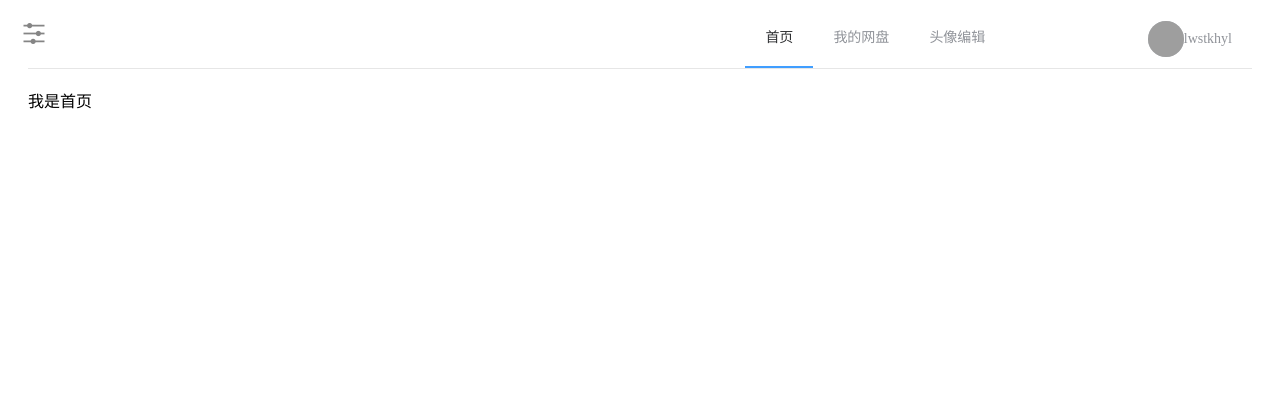
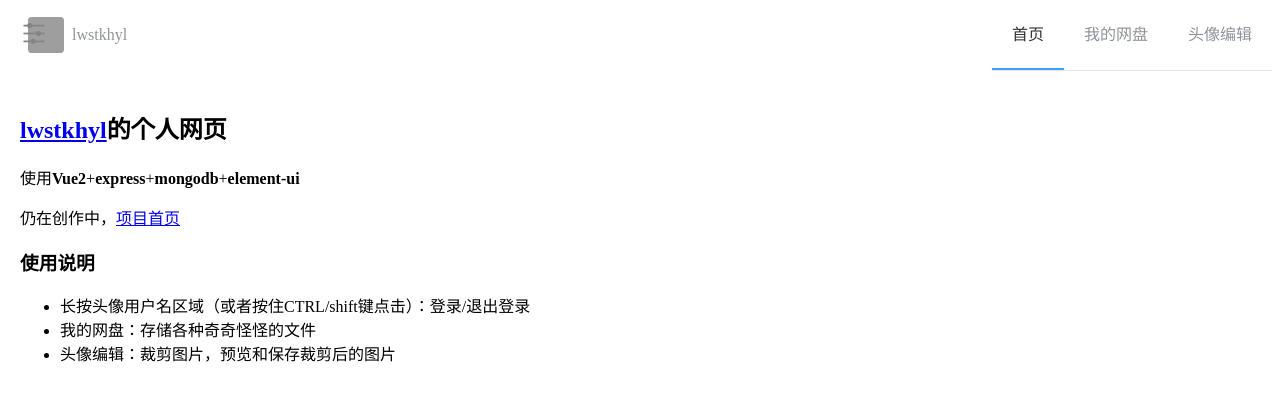
Before and after one commit to lwstkhyl/MyBlogByVue, a Vue app: page /#/ in a window 1280 px wide. Before the commit this address led to /#/. Shown: the top 400 px of the page. Built offline with nearby package versions, Linux system fonts and the light colour scheme; grey boxes are pictures that could not be loaded.

Commit message:
局部引入eleui前

```diff
--- a/babel.config.js
+++ b/babel.config.js
@@ -1,5 +1,15 @@
 module.exports = {
   presets: [
-    '@vue/cli-plugin-babel/preset'
+    '@vue/cli-plugin-babel/preset',
+    ["@babel/preset-env", { "modules": false }]
+  ],
+  plugins: [
+    [
+      "component",
+      {
+        "libraryName": "element-ui",
+        "styleLibraryName": "theme-chalk"
+      }
+    ]
   ]
 }
--- a/config/config.js
+++ b/config/config.js
@@ -1,6 +1,6 @@
 module.exports = {
     userName: 'lwstkhyl',
-    userAvatar: '11',
+    userAvatar: 'https://s21.ax1x.com/2025/02/26/pE1vyj0.png',
     userURL: 'https://github.com/lwstkhyl/',
     repURL: 'https://github.com/lwstkhyl/MyBlogByVue',
     baseURL: 'http://localhost:3000',
--- a/src/App.vue
+++ b/src/App.vue
@@ -1,12 +1,14 @@
 <template>
   <div id="app">
     <!-- 遮罩层 -->
+    <transition name="showMask">
       <div
         v-show="showSidebar && !isDesktop"
         class="mask"
-      @click="closeSidebar"
+        @click="showSidebar = false"
         @mouseover="hover_sidebar"
       ></div>
+    </transition>
     <!-- 固定侧边栏切换按钮 -->
     <i
       @click="toggleSidebar"
@@ -48,28 +50,6 @@
         </el-form-item>
       </el-form>
     </el-dialog>
-    <!-- 顶部导航栏 -->
-    <el-header class="header" v-show="!isMobile">
-      <div :class="['header-content', { 'container': isDesktop }]">
-        <!-- 顶部导航栏内容 -->
-        <el-menu
-          :default-active="$route.path"
-          @select="handleSelect"
-          menu-trigger="hover"
-          class="el-menu"
-          mode="horizontal"
-        >
-          <el-menu-item index="/">首页</el-menu-item>
-          <el-menu-item index="/file">我的网盘</el-menu-item>
-          <el-menu-item index="/avatar">头像编辑</el-menu-item>
-          <!-- 右侧用户信息 -->
-          <el-menu-item class="right-section" @click="clickUsername">
-            <el-avatar :size="36" :src="userAvatar" v-show="userAvatar"></el-avatar>
-            <span class="user-name">{{ userName }}{{isLoggedIn ? "（已登录）" : ""}}</span>
-          </el-menu-item>
-        </el-menu>
-      </div>
-    </el-header>
     <!-- 侧边栏 -->
     <el-aside
       class="sidebar"
@@ -104,13 +84,48 @@
         </el-menu>
       </div>
     </el-aside>
-    <!-- 页面内容 -->
+    <!-- 页面主体 -->
     <div
       class="content-wrapper"
       :style="{
         'margin-left': `${mainLeft}px`
       }"
     >
+      <!-- 顶部导航栏 -->
+      <el-header
+        class="header"
+        v-show="!isMobile"
+      >
+        <div :class="['header-content', { 'container': isDesktop }]">
+          <!-- 用户信息 -->
+          <div
+            class="userInfo"
+            @click="clickUsername"
+            v-longpress="handleLog"
+          >
+            <el-avatar
+              v-show="userAvatar"
+              :size="36"
+              shape="square"
+              :src="userAvatar"
+            ></el-avatar>
+            <span class="user-name">{{isLoggedIn ? `${userName}（已登录）` : `${userName}`}}</span>
+          </div>
+          <!-- 顶部导航栏内容 -->
+          <el-menu
+            :default-active="$route.path"
+            @select="handleSelect"
+            menu-trigger="hover"
+            class="el-menu"
+            mode="horizontal"
+          >
+            <el-menu-item index="/">首页</el-menu-item>
+            <el-menu-item index="/file">我的网盘</el-menu-item>
+            <el-menu-item index="/avatar">头像编辑</el-menu-item>
+          </el-menu>
+        </div>
+      </el-header>
+      <!-- 页面内容 -->
       <main
         class="main-content"
         :class="[{
@@ -146,9 +161,10 @@ export default {
       isDesktop: true, //是否宽屏
       isMobile: false, //是否窄屏
       isKeydown: false, //是否按下shift/CTRL键（按下同时点击头像用户名登录）
-      visible: false, //登录弹窗相关数据
-      loading: false,
-      form: {
+      timeOutEvent: 0, //记录触摸时长（长按头像用户名登录）
+      visible: false, //登录弹窗是否弹出
+      loading: false, //是否正在登录状态
+      form: { //登录的表单数据
         username: '',
         password: ''
       }
@@ -156,6 +172,7 @@ export default {
   },
   computed:{
     ...mapState('auth', {isLoggedIn: 'token'}),
+    ...mapState('base', ['isMobileAgent', ]),
   },
   mounted(){
     window.addEventListener('keydown', e => {
@@ -173,22 +190,25 @@ export default {
   },
   methods: {
     ...mapMutations('auth', ['LOGOUT', 'SET_TOKEN', ]),
-    clickUsername(){
-      if(!this.isKeydown && this.userURL) {
-        window.open(this.userURL);
-      }
-      else{
+    handleLog(){ //根据是否处于登录状态，弹出登录/退出登录窗口
       if(!this.isLoggedIn) this.visible = true;
       else {
         this.$confirm('退出登录?', '提示', {
           confirmButtonText: '确定',
           cancelButtonText: '取消',
           type: 'warning'
-          }).then(this.logout).catch(()=>{});
-        }
+        }).then(this.handleLogout).catch(()=>{});
       }
     },
-    async handleLogin() {
+    clickUsername(){
+      if(!this.isKeydown && this.userURL) {
+        window.open(this.userURL);
+      }
+      else {
+        this.handleLog();
+      }
+    },
+    async handleLogin() { //登录
       if(!(this.form.username && this.form.password)) return this.$message.error('输入不能为空');
       try {
         this.loading = true;
@@ -206,7 +226,7 @@ export default {
         this.loading = false;
       }
     },
-    async logout() {
+    async handleLogout() { //退出登录
       this.LOGOUT();
       // window.location.reload();
     },
@@ -217,7 +237,7 @@ export default {
         path: key,
       });
     },
-    toggleSidebar() {
+    toggleSidebar() { //隐藏/显示侧面导航
       this.showSidebar = !this.showSidebar
       if(this.showSidebar) this.sidebarTop = this.$refs.SidebarBtn.offsetHeight;
       if(!this.showSidebar) this.mainLeft = 0;
@@ -232,19 +252,17 @@ export default {
         }
       }
     },
-    closeSidebar() {
-      this.showSidebar = false
-    },
-    handleResize() {
+    handleResize() { //页面尺寸变化
       const width = window.innerWidth
       this.isDesktop = width >= 1456
       // this.isMobile = width < 768
       this.isMobile = false
     },
-    hover_btn(){
+    hover_btn(){ //鼠标移至显示隐藏侧面导航的按钮
+      if(this.isMobileAgent) return;
       if(!this.showSidebar) this.toggleSidebar();
     },
-    hover_sidebar(){
+    hover_sidebar(){ //鼠标移至侧面导航
       if(this.showSidebar) this.toggleSidebar();
     }
   }
@@ -257,6 +275,7 @@ html{
 }
 body{
   padding-right: 0 !important; /* 防止弹窗出现时页面移动 */
+  margin: 0 !important;
 }
 /* 解决控制台多选框报错 */
 input[aria-hidden="true"] {
@@ -265,56 +284,80 @@ input[aria-hidden="true"] {
 .el-radio:focus:not(.is-focus):not(:active):not(.is-disabled) .el-radio__inner {
     box-shadow: none;
 }
-/* 基础样式 */
+/* 登录弹窗居中 */
+::v-deep .el-dialog{
+  display: flex;
+  flex-direction: column;
+  margin: 0 !important;
+  position: absolute;
+  top: 50%;
+  left: 50%;
+  transform: translate(-50%,-50%);
+  max-height: calc(100% - 30px);
+  max-width: calc(100% - 30px);
+}
+::v-deep  .el-dialog .el-dialog__body{
+  flex: 1;
+  overflow: auto;
+}
+.el-dialog__wrapper{
+  overflow: hidden;
+}
+/* 基础样式-版心居中 */
 .container {
   max-width: 1200px;
   margin: 0 auto;
+}
+/* 遮罩层动画 */
+.showMask-leave-to, .showMask-enter {
+  opacity: 0;
+}
+.showMask-enter-to, .showMask-leave {
+  opacity: 1
+}
+.showMask-enter-active, .showMask-leave-active {
+  transition: opacity 0.3s
 }
 /* 头部样式 */
 .header {
   padding: 0;
   background-color: #FFF;
+  height: 70px !important;
+  transition: margin-left 0.3s;
 }
 .header-content {
-  height: 60px;
+  display: flex;
+  justify-content: space-between;
+  height: 70px;
 }
 /* 顶部导航栏 */
 .header .el-menu{
   display: flex;
-  justify-content:end;
+  justify-content: end;
+  height: 100%;
+  line-height: 70px;
+  margin-right: 8px;
 }
 .header .el-menu li{
-
+  font-size: 16px;
+  height: 70px;
+  line-height: 70px;
 }
 /* 用户名区域 */
-.header .right-section{
+.header .userInfo{
+  display: flex;
   cursor: pointer;
-  margin-left: 10% !important;
+  align-items: center;
+  margin-left: 28px;
+  /* 颜色和渐变 */
+  color: #909399;
+  transition: color .3s;
 }
-.header .right-section .el-avatar{
-
+.header .userInfo .user-name{
+  margin-left: 8px;
 }
-.header .right-section user-name{
-
-}
-/* 登录弹窗居中 */
-::v-deep .el-dialog{
-    display: flex;
-    flex-direction: column;
-    margin:0 !important;
-    position:absolute;
-    top:50%;
-    left:50%;
-    transform:translate(-50%,-50%);
-    max-height:calc(100% - 30px);
-    max-width:calc(100% - 30px);
-}
-::v-deep  .el-dialog .el-dialog__body{
-    flex:1;
-    overflow: auto;
-}
-.el-dialog__wrapper{
-  overflow: hidden;
+.header .userInfo:hover{
+  color: #303133;
 }
 /* 侧边栏和侧边栏按钮 */
 .sidebar-toggle {
@@ -360,21 +403,23 @@ input[aria-hidden="true"] {
 }
 /* 响应式 */
 @media (max-width: 1456px) {
+  /* 宽度<1456px：取消版心居中 */
   .container {
     max-width: 100%;
     margin: 0;
     padding: 0 15px;
   }
-
   .content-shift {
     margin-left: 0;
   }
 }
-
-/* @media (max-width: 768px) {
-  .header {
-    display: none;
+@media (max-width: 768px) {
+  /* 宽度<768px：隐藏顶部导航栏，只留用户名头像，且靠右 */
+  .header .el-menu {
+    display: none !important;
   }
-} */
-
+  .header .header-content {
+    justify-content: end;
+  }
+}
 </style>
--- a/src/components/MyHome.vue
+++ b/src/components/MyHome.vue
@@ -1,13 +1,28 @@
 <template>
   <div>
-    我是首页
+    <h2><a :href="userURL" target="_blank">{{userName}}</a>的个人网页</h2>
+    <p>使用<strong>Vue2</strong>+<strong>express</strong>+<strong>mongodb</strong>+<strong>element-ui</strong></p>
+    <p>仍在创作中，<a :href="repURL" target="_blank">项目首页</a></p>
+    <h3>使用说明</h3>
+    <ul>
+      <li>长按头像用户名区域（或者按住CTRL/shift键点击）：登录/退出登录</li>
+      <li>我的网盘：存储各种奇奇怪怪的文件</li>
+      <li>头像编辑：裁剪图片，预览和保存裁剪后的图片</li>
+    </ul>
   </div>
 </template>
 
 <script>
+import {userName, userAvatar, userURL, repURL} from '../../config/config'
+
 export default {
     name: 'MyHome',
+    data() {
+      return {
+        userName, userAvatar, userURL, repURL, //用户信息
 
+      }
+    },
 }
 </script>
 
--- /dev/null
+++ b/src/directives/longpress.js
@@ -0,0 +1,39 @@
+export const longpress = {
+    bind: function (el, binding, vNode) {
+        if (typeof binding.value !== 'function') {
+            throw 'callback must be a function'
+        }
+        let pressTimer = null
+        let start = (e) => {
+            if (e.type === 'click' && e.button !== 0) {
+                return
+            }
+            if (pressTimer === null) {
+                pressTimer = setTimeout(() => {
+                    handler()
+                }, 200)
+            }
+        }
+        let cancel = (e) => {
+            if (pressTimer !== null) {
+                clearTimeout(pressTimer)
+                pressTimer = null
+            }
+        }
+        const handler = (e) => {
+            binding.value(e)
+        }
+        el.addEventListener('mousedown', start)
+        el.addEventListener('touchstart', start)
+        el.addEventListener('click', cancel)
+        el.addEventListener('mouseout', cancel)
+        el.addEventListener('touchend', cancel)
+        el.addEventListener('touchcancel', cancel)
+    },
+    componentUpdated(el, { value }) {
+        el.$value = value
+    },
+    unbind(el) {
+        el.removeEventListener('click', el.handler)
+    },
+}
--- a/src/main.js
+++ b/src/main.js
@@ -4,8 +4,10 @@ import router from './router';
 import store from './store';
 import ElementUI from 'element-ui';
 import 'element-ui/lib/theme-chalk/index.css';
+import { longpress } from './directives/longpress';
+Vue.use(router);
 Vue.use(ElementUI);
-Vue.use(router);
+Vue.directive('longpress', longpress);
 Vue.config.productionTip = false
 
 new Vue({
--- a/src/router/index.js
+++ b/src/router/index.js
@@ -1,5 +1,6 @@
 import VueRouter from 'vue-router'
 import Vue from 'vue'
+import { userName } from '../../config/config'
 Vue.use(VueRouter);
 // 解决ElementUI导航栏中的vue-router在3.0版本以上重复点菜单报错问题
 const originalPush = VueRouter.prototype.push
@@ -9,12 +10,14 @@ VueRouter.prototype.push = function push(location) {
 import FileManager from '../components/FileManager.vue'
 import AvatarCreator from "../components/AvatarCreator.vue"
 import MyHome from "../components/MyHome.vue"
-export default new VueRouter({
+const router = new VueRouter({
+    mode: 'history',
     routes: [
         {
             name: 'home',
             path: '/',
             component: MyHome,
+            meta: { title: '首页' },
         },
         {
             name: 'file',
@@ -22,12 +25,18 @@ export default new VueRouter({
             component: FileManager,
             props: route => ({
                 currentPath: route.query.path || ''
-            })
+            }),
+            meta: { title: '网盘' },
         },
         {
             name: 'avatar',
             path: '/avatar',
             component: AvatarCreator,
+            meta: { title: '头像编辑' },
         },
     ]
 })
+router.afterEach((to, _) => {
+    document.title = `${userName}${to.meta.title ? ` - ${to.meta.title}` : "的网页"}`;
+})
+export default router
```
Also changed, not shown: package.json (+5 -4 lines), src/components/AvatarCreator.vue (+65 -18 lines), src/components/LoginModal.vue (deleted, +0 -96 lines), src/store/index.js (+8 -1 lines), 2 other files (tests, documents, lock files or other folders). Lines whose indentation alone changed are shown as unchanged.
